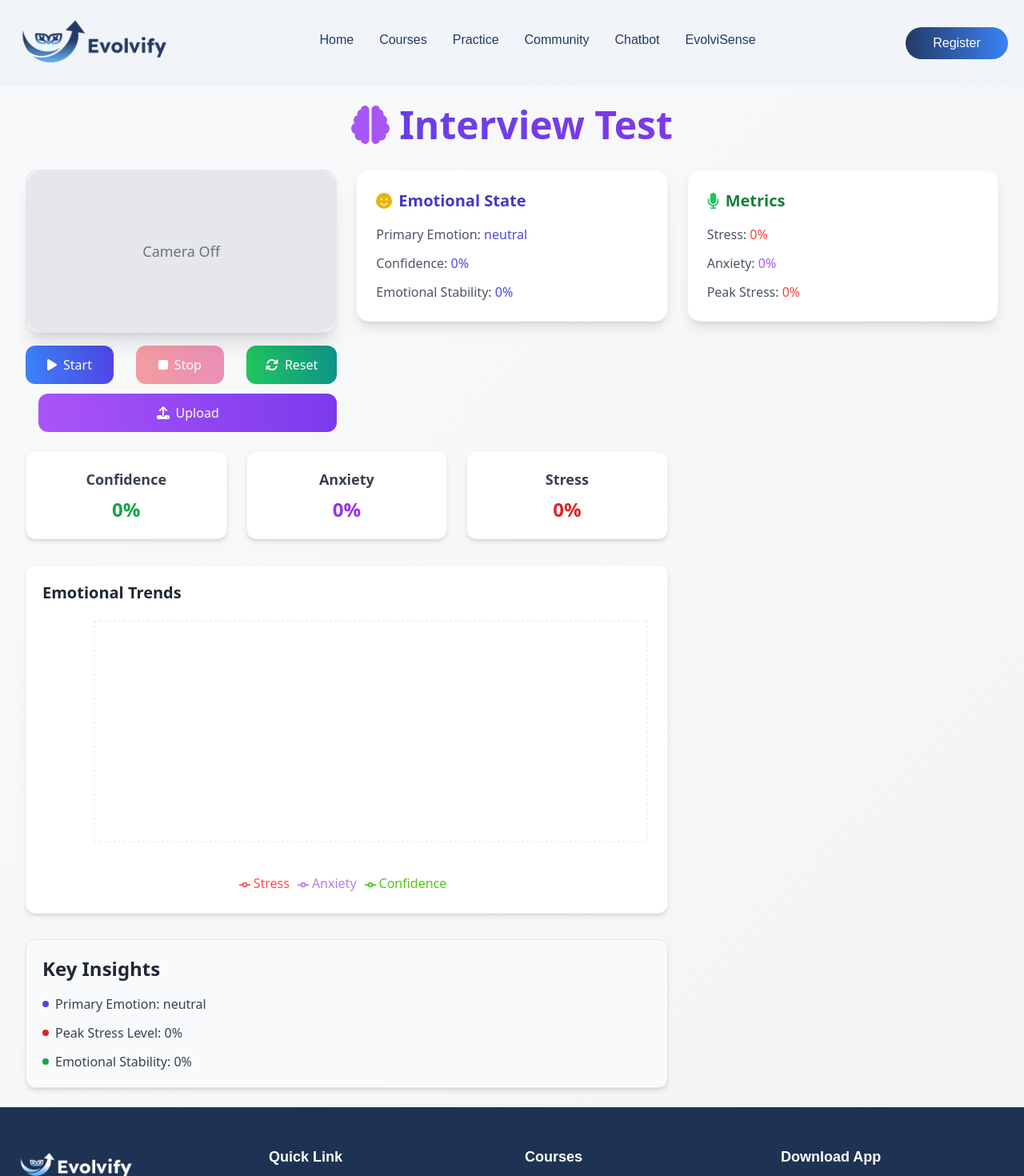
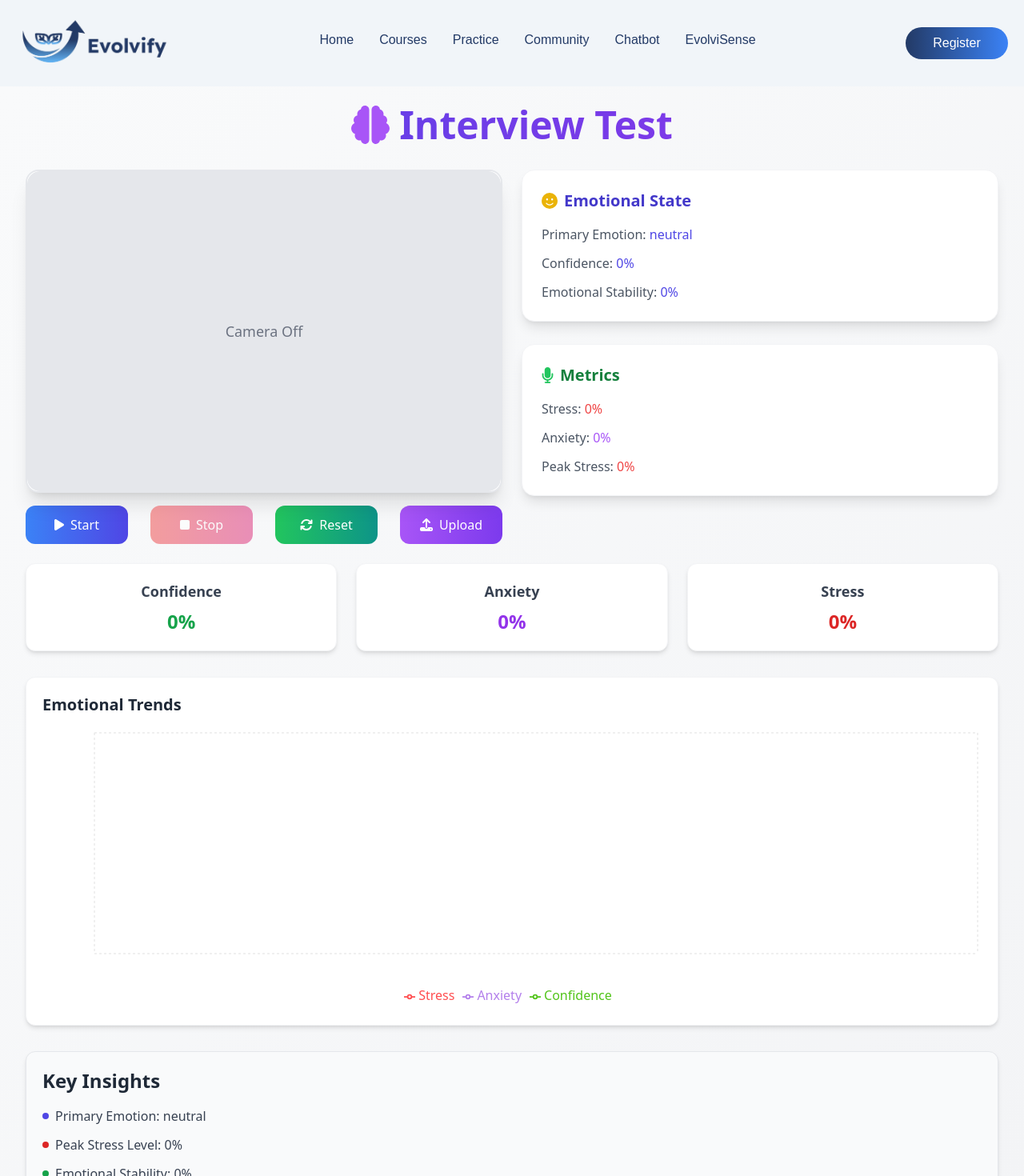
Before and after one commit to Evolvify-Project/Evolvify-Website, a React (Vite) app: page /interview-test in a window 1280 px wide. Shown: the top 1470 px of the page at 80% size. Built offline with nearby package versions, Linux system fonts and the light colour scheme.

Commit message:
edit layout

```diff
--- a/src/pages/EvolviSense.jsx
+++ b/src/pages/EvolviSense.jsx
@@ -498,7 +498,7 @@ const EvolviSense = ({
         <FontAwesomeIcon icon={faBrain} className="mr-3 text-purple-500" />
         {testTypeHeading}
       </h1>
-      <div className="grid grid-cols-1 lg:grid-cols-3 gap-6">
+      <div className="grid grid-cols-1 lg:grid-cols-2 gap-6 ">
         <div className="lg:col-span-1">
           <div className="relative w-full rounded-2xl border-2 border-gray-200 overflow-hidden shadow-xl bg-white">
             {recordedVideoUrl ? (
@@ -506,7 +506,7 @@ const EvolviSense = ({
                 ref={videoRef}
                 src={recordedVideoUrl}
                 controls
-                className="w-full h-[200px] object-cover rounded-2xl"
+                className="w-full h-[400px] object-cover rounded-2xl"
               />
             ) : (
               <>
@@ -515,11 +515,11 @@ const EvolviSense = ({
                   autoPlay
                   playsInline
                   muted
-                  className="w-full h-[200px] object-cover rounded-2xl"
+                  className="w-full h-[400px] object-cover rounded-2xl"
                   style={{ display: cameraActive ? "block" : "none" }}
                 />
                 {!cameraActive && (
-                  <div className="w-full h-[200px] flex items-center justify-center bg-gray-200 rounded-2xl">
+                  <div className="w-full h-[400px] flex items-center justify-center bg-gray-200 rounded-2xl">
                     <span className="text-gray-500 text-lg">Camera Off</span>
                   </div>
                 )}
@@ -630,7 +630,8 @@ const EvolviSense = ({
             </div>
           )}
         </div>
-        <div className="lg:col-span-1">
+        <div className="flex flex-col gap-7">
+          <div className="lg:col-span-1">
           <div className="bg-white rounded-2xl p-6 shadow-lg border border-gray-100 hover:shadow-xl transition-shadow duration-300">
             <h2 className="text-xl font-semibold mb-4 flex items-center text-indigo-700">
               <FontAwesomeIcon
@@ -660,8 +661,8 @@ const EvolviSense = ({
               </p>
             </div>
           </div>
-        </div>
-        <div className="lg:col-span-1">
+          </div>
+          <div className="lg:col-span-1">
           <div className="bg-white rounded-2xl p-6 shadow-lg border border-gray-100 hover:shadow-xl transition-shadow duration-300">
             <h2 className="text-xl font-semibold mb-4 flex items-center text-green-700">
               <FontAwesomeIcon
@@ -691,8 +692,9 @@ const EvolviSense = ({
               </p>
             </div>
           </div>
+          </div>
         </div>
-        <div className="lg:col-span-2">
+        <div className="lg:col-span-2 flex flex-col ">
           <div className="grid grid-cols-1 md:grid-cols-3 gap-6">
             <div className="bg-white p-5 rounded-xl shadow-md border border-gray-100 text-center">
               <h3 className="text-lg font-semibold text-gray-700">
```
